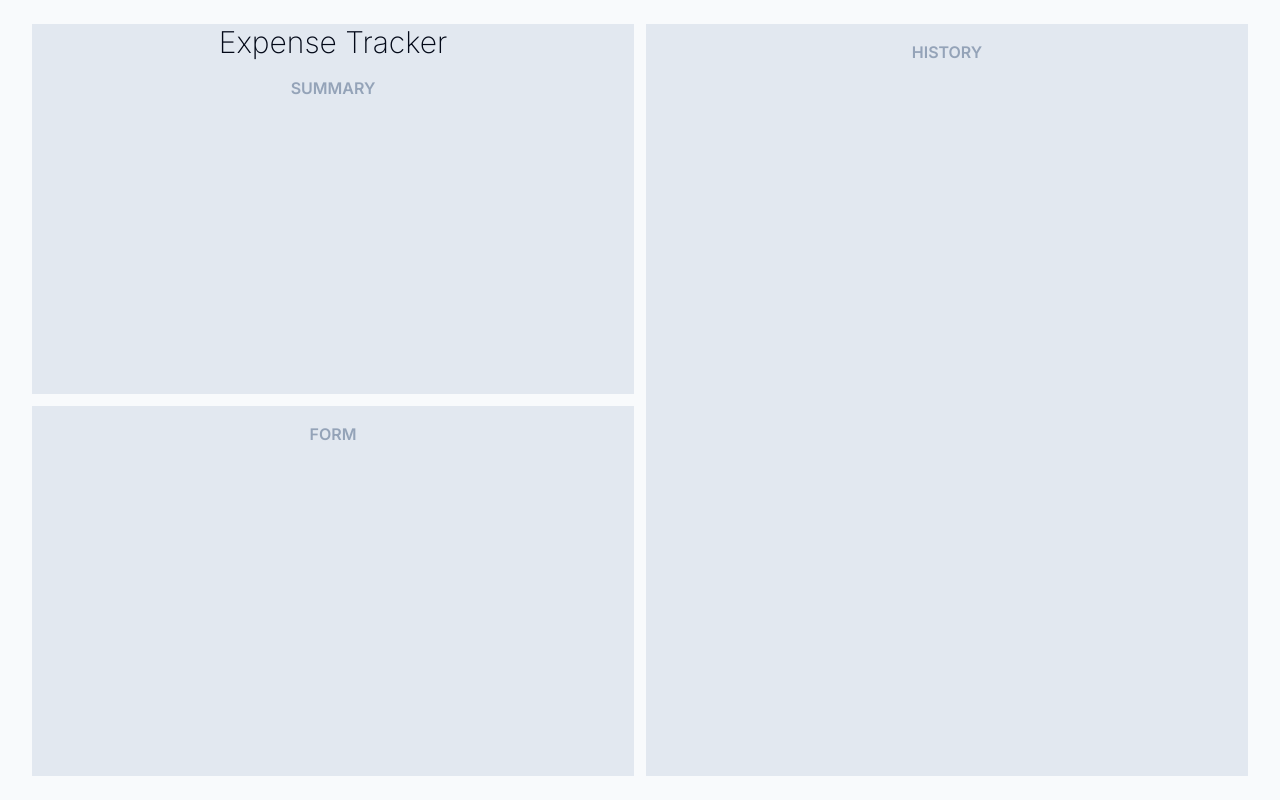
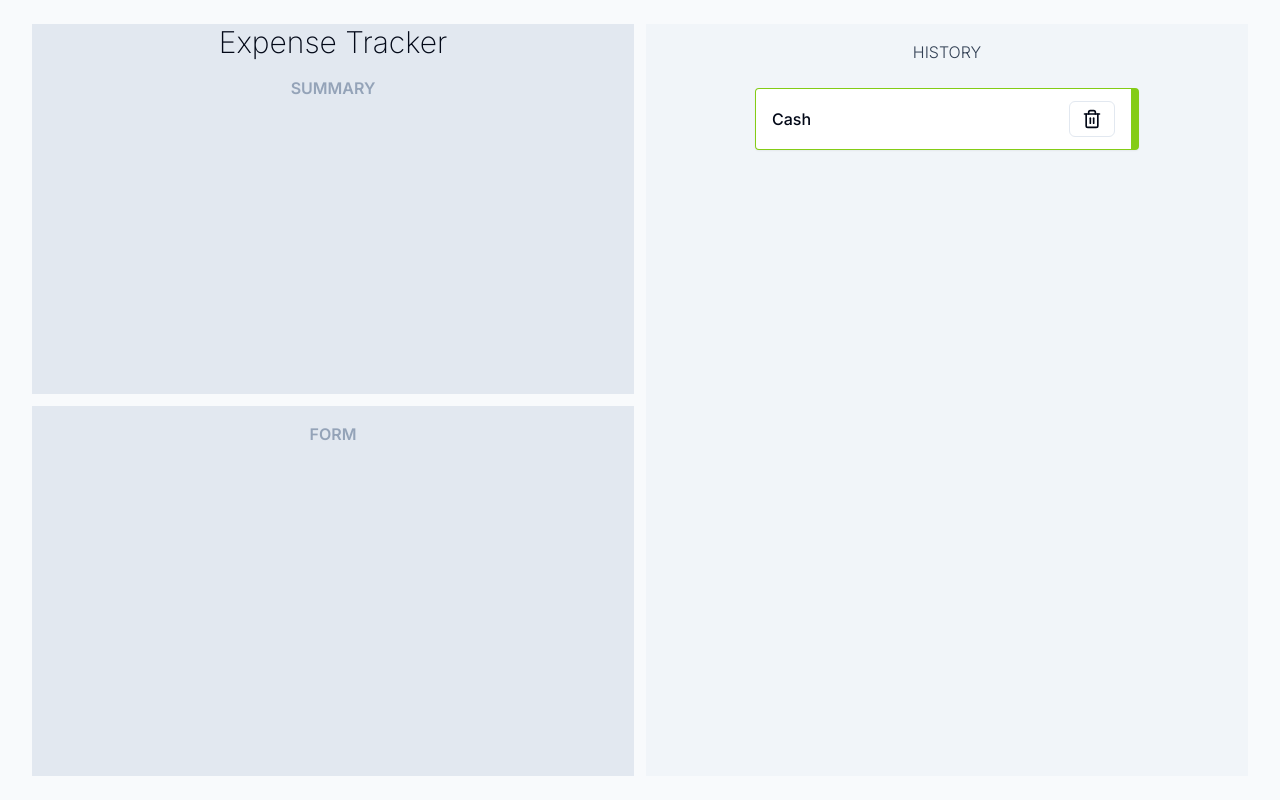
Before and after one commit to MarianHolly/expense-tracker, a Next.js app: page / in a window 1280 px wide. Built offline with nearby package versions, Linux system fonts and the light colour scheme.

Commit message:
expense history ui

```diff
--- a/components/expense-history.jsx
+++ b/components/expense-history.jsx
@@ -1,10 +1,29 @@
+import { Card } from "./ui/card";
+import { Button } from "./ui/button";
+import { Trash2Icon } from "lucide-react";
+
 export default function ExpenseHistory() {
   return (
+    <div className="bg-slate-100 w-full row-span-2">
+      <h2 className="text-center text-md font-light text-slate-700 uppercase my-4">
+        History
+      </h2>
+      <div className="flex flex-col justify-center items-center gap-y-1 overflow-y-scroll">
+        <Item />
+      </div>
+    </div>
+  );
+}
 
-    <div className="bg-slate-200 w-full row-span-2">
-    <h2 className="text-center text-md font-semibold text-slate-400 uppercase my-4">
-      History
-    </h2>
-  </div>
-  )
+function Item() {
+  return (
+    <Card
+      className={`flex flex-row justify-between items-center w-96 m-2 px-4 py-3 ${`border-r-8 border-lime-500 rounded-sm`}`}
+    >
+      <h2 className="text-md font-medium">Cash</h2>
+      <Button variant="outline" size="sm">
+        <Trash2Icon className="w-5 h-5" />
+      </Button>
+    </Card>
+  );
 }
```
